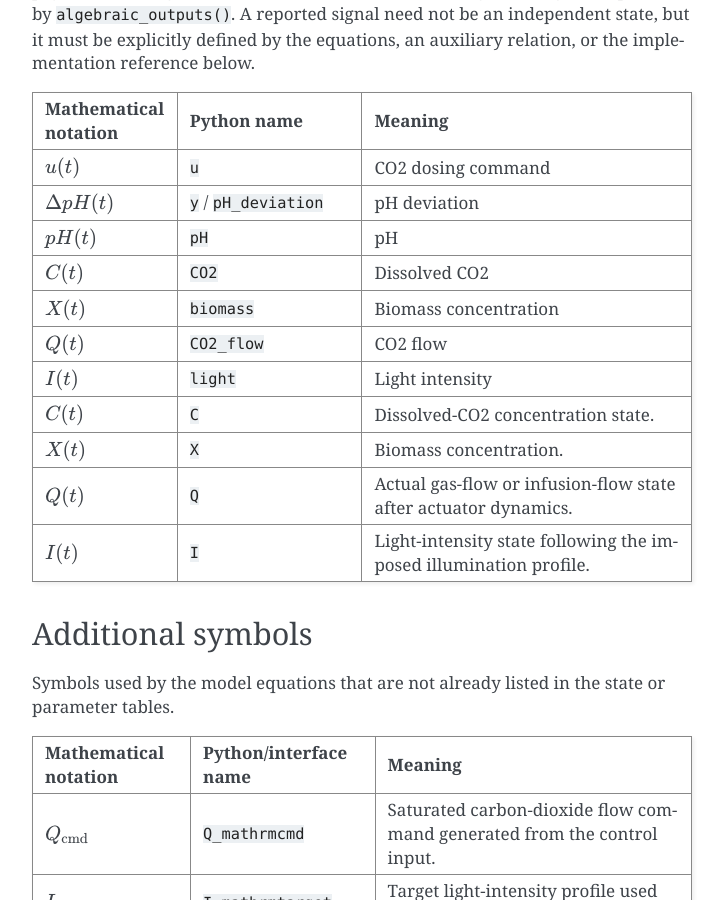
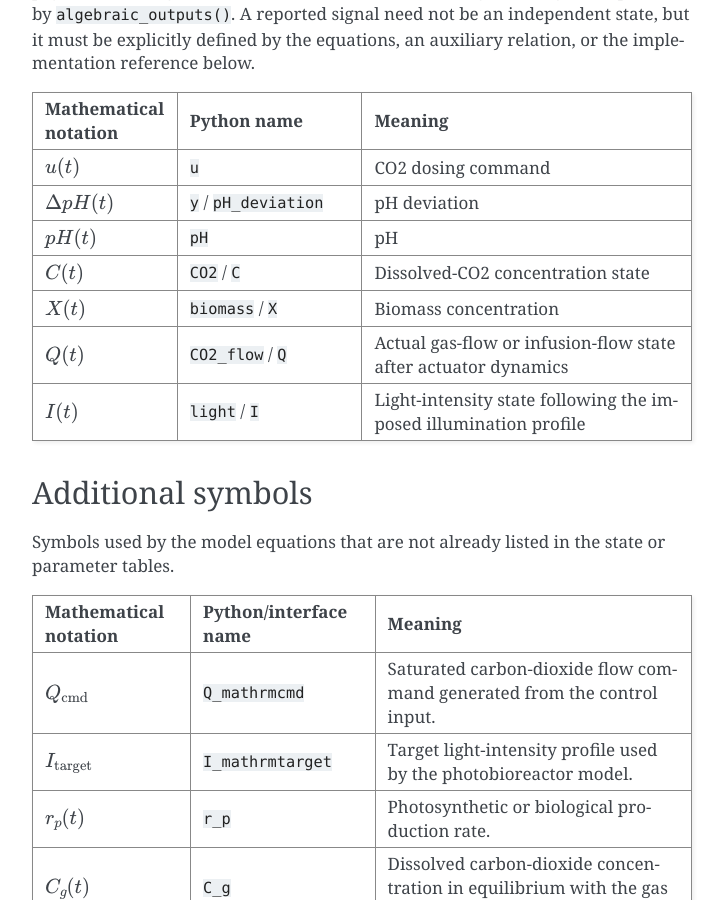
Before and after one commit to simple-machine-learning/SISO-Adaptive-Control, a Sphinx documentation site: the page built from packages/SISO_Adaptive_Control_Python_v1.0.0/documentation/models/photobioreactor_ph_co2.rst, in a window 1280 px wide and 900 px high, scrolled down 3400 px. Shown: the whole window, without its empty margins (388-1112 px from the left). Built offline with Sphinx 7.4.7, drawn with Linux system fonts in a browser that asks for light colours.

Commit message:
Consolidate duplicate documentation variables

```diff
--- a/packages/SISO_Adaptive_Control_Python_v1.0.0/documentation/models/photobioreactor_ph_co2.rst
+++ b/packages/SISO_Adaptive_Control_Python_v1.0.0/documentation/models/photobioreactor_ph_co2.rst
@@ -198,29 +198,17 @@ The first column gives the readable mathematical notation, the second gives the
      - ``pH``
      - pH
    * - :math:`C(t)`
-     - ``CO2``
-     - Dissolved CO2
+     - ``CO2`` / ``C``
+     - Dissolved-CO2 concentration state
    * - :math:`X(t)`
-     - ``biomass``
+     - ``biomass`` / ``X``
      - Biomass concentration
    * - :math:`Q(t)`
-     - ``CO2_flow``
-     - CO2 flow
+     - ``CO2_flow`` / ``Q``
+     - Actual gas-flow or infusion-flow state after actuator dynamics
    * - :math:`I(t)`
-     - ``light``
-     - Light intensity
-   * - :math:`C(t)`
-     - ``C``
-     - Dissolved-CO2 concentration state.
-   * - :math:`X(t)`
-     - ``X``
-     - Biomass concentration.
-   * - :math:`Q(t)`
-     - ``Q``
-     - Actual gas-flow or infusion-flow state after actuator dynamics.
-   * - :math:`I(t)`
-     - ``I``
-     - Light-intensity state following the imposed illumination profile.
+     - ``light`` / ``I``
+     - Light-intensity state following the imposed illumination profile
 
 Additional symbols
 ------------------
```
